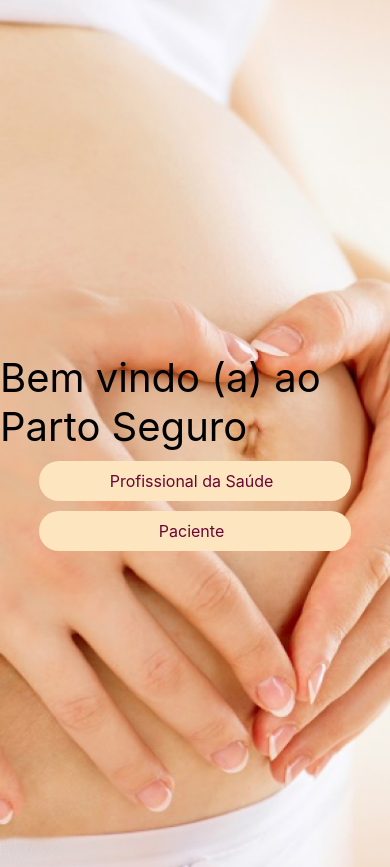
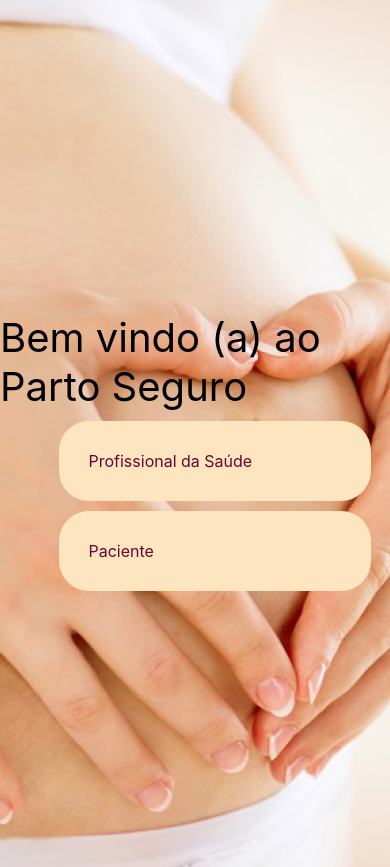
Before and after one commit to FranAprigio/PartoSeguro, a React Native app: screen /Menu in a window 390 px wide. Built offline with nearby package versions, Linux system fonts and the light colour scheme.

Commit message:
update components

```diff
--- a/src/components/micros/button/index.js
+++ b/src/components/micros/button/index.js
@@ -1,11 +1,71 @@
 import * as S from "./styles";
+import { Image, StyleSheet } from 'react-native'
+import React, { useEffect, useState } from 'react';
 
-export const ButtonComponent = ({ onPress, label,backgroundColor, marginT }) => {
+export const ButtonComponent = ({ onPress, label, backgroundColor, marginT, icon, arrow, flexStyle, weight }) => {
+  const [iconComp, setIconComp] = useState(null);
+  const [imgComp, setImgComp] = useState(null);
+
+
+  const isNull = flexStyle === 'null';
+  const estilo = isNull ? styles.containerNoFlex : styles.container;
+
+  let marginLeft = styles.genContainer;
+  if ((icon !== null && icon !== undefined) && (arrow !== null && arrow !== undefined)){
+    marginLeft = styles.genContainerNoMargin;
+  }
+
+
+  useEffect(() => {
+    if (icon !== null && icon !== undefined) {
+      // Define o componente de imagem com base na condição do ícone
+      setIconComp(<Image source={icon} style={styles.icon} />);
+    }
+    if (arrow !== null && arrow !== undefined) {
+      // Define o componente de imagem com base na condição da seta
+      setImgComp(<Image source={arrow} style={styles.img} />);
+    }
+  }, [icon, arrow]);
+
   return (
-    <S.Container backgroundColor={backgroundColor} marginT={marginT}>
-      <S.Button onPress={onPress}>
-        <S.Text link={true}>{label}</S.Text>
+    <S.Container backgroundColor={backgroundColor} marginT={marginT} style={marginLeft}>
+      <S.Button style={estilo} onPress={onPress}>
+        {iconComp}
+        <S.Text style={weight? {fontWeight: "bold"} : weight} link={true} >{label}</S.Text>
+        {imgComp}
       </S.Button>
     </S.Container>
   );
 };
+
+const styles = StyleSheet.create({
+  genContainerNoMargin:{
+
+  },
+  genContainer: {
+    marginLeft: "10%"
+  },
+  container: {
+    flex: 1,
+    flexDirection: "row",
+    justifyContent: "space-between",
+    alignItems: "center",
+    padding: 10,
+  },
+  containerNoFlex: {
+    flexDirection: "row",
+    justifyContent: "space-between",
+    alignItems: "center",
+    padding: 10,
+  },
+  img: {
+    padding: 10,
+    width: 10,
+    height: 10,
+  },
+  icon: {
+    padding: 15,
+    marginTop: 15,
+    marginBottom: 15
+  },
+})
--- a/src/components/micros/button/styles.js
+++ b/src/components/micros/button/styles.js
@@ -2,8 +2,8 @@ import styled from "styled-components/native";
 import lightTheme from "../../../theme/light";
 
 export const Button = styled.TouchableOpacity`
-color: #fff;
-
+  color: #fff;
+  padding: 30px;
 `;
 export const Text = styled.Text`
   color: #6c0434;
@@ -16,9 +16,11 @@ export const Container = styled.View`
   justify-content: center;
   align-items: center;
   margin: ${(props) => props.marginT || "0"};
-  background-color: ${props=>  lightTheme.colors.primary[props.backgroundColor]};
-  border-radius: 50px;
+  background-color: ${(props) =>
+    props.backgroundColor === "1"
+      ? lightTheme.colors.primary[props.backgroundColor] // Defina a cor amarela
+      : props.backgroundColor};
+  border-radius: 30px;
   flex-direction: row;
-  height: 40px;
   width: 80%;
 `;
--- a/src/components/micros/index.js
+++ b/src/components/micros/index.js
@@ -1,3 +1,5 @@
 export { LinkComponent } from "./link";
 export { ButtonComponent } from "./button"
 export { TextComponent } from "./text"
+export { BackgroundComponent } from "./background"
+export { PinkButtonComponent } from "./pinkBtn"
```
